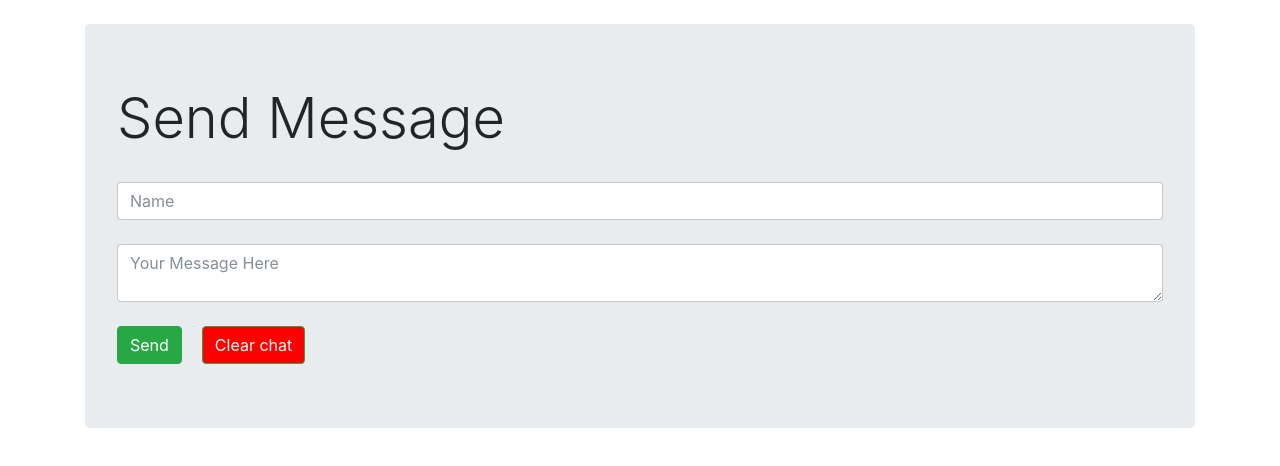
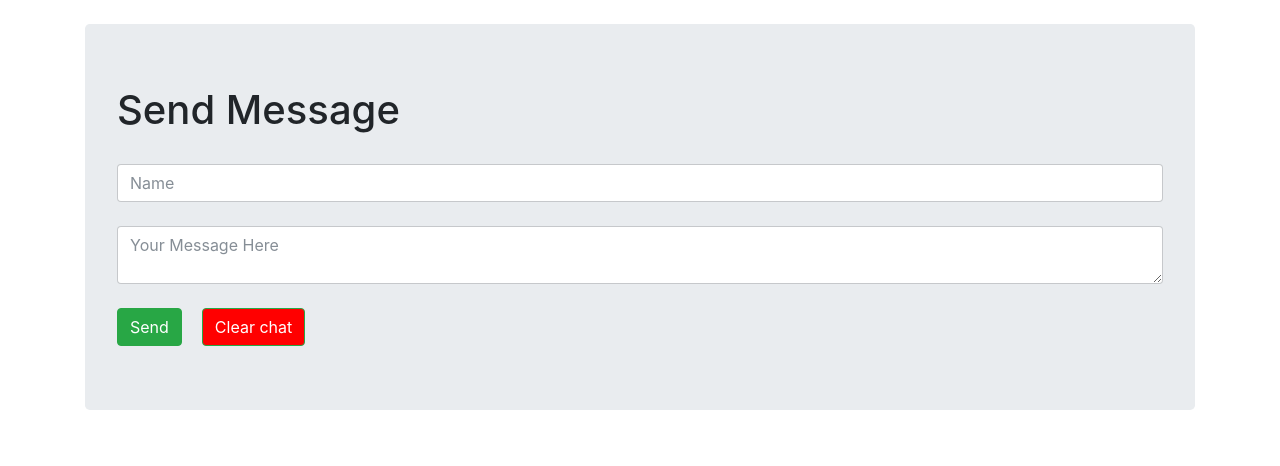
Before and after one commit to DavidKrtolica/Realtime-chat-app, a website: page public/index.html in a window 1280 px wide. Drawn offline with nearby package versions, Linux system fonts and the light colour scheme; no server answers.

Commit message:
Finishing touches

```diff
--- a/public/index.html
+++ b/public/index.html
@@ -8,7 +8,7 @@
 <div class="container">
     <br>
     <div class="jumbotron">
-        <h1 class="display-4">Send Message</h1>
+        <h1 class="header">Send Message</h1>
         <br>
         <input id="name" class="form-control" placeholder="Name" required>
         <br>
```
Also changed, not shown: app.js (+4 -4 lines).
